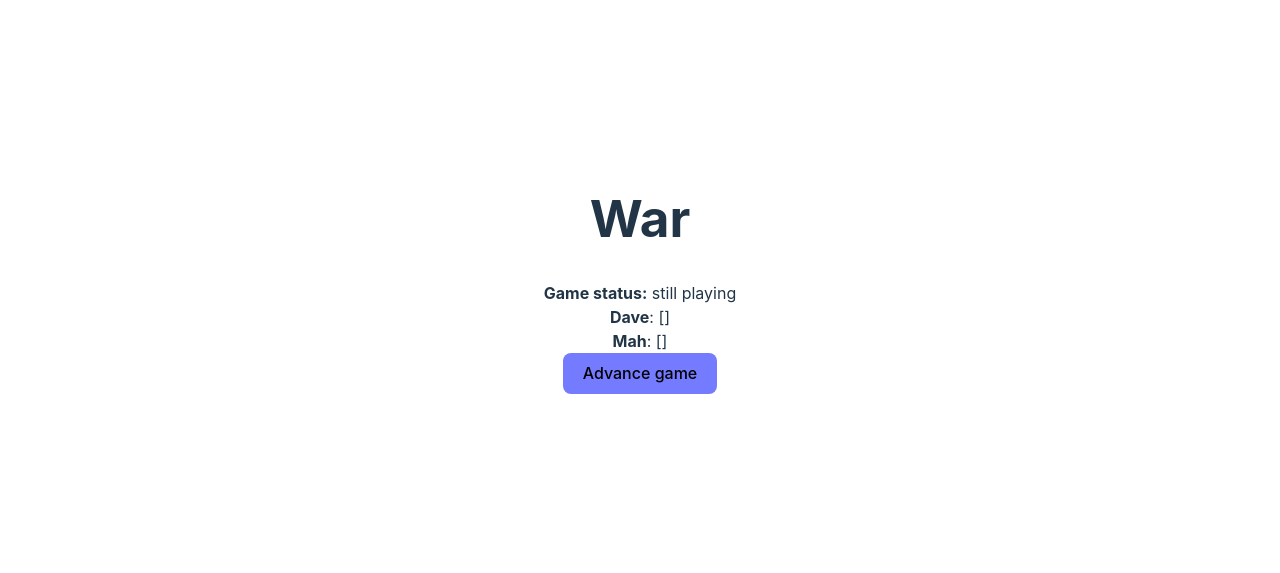
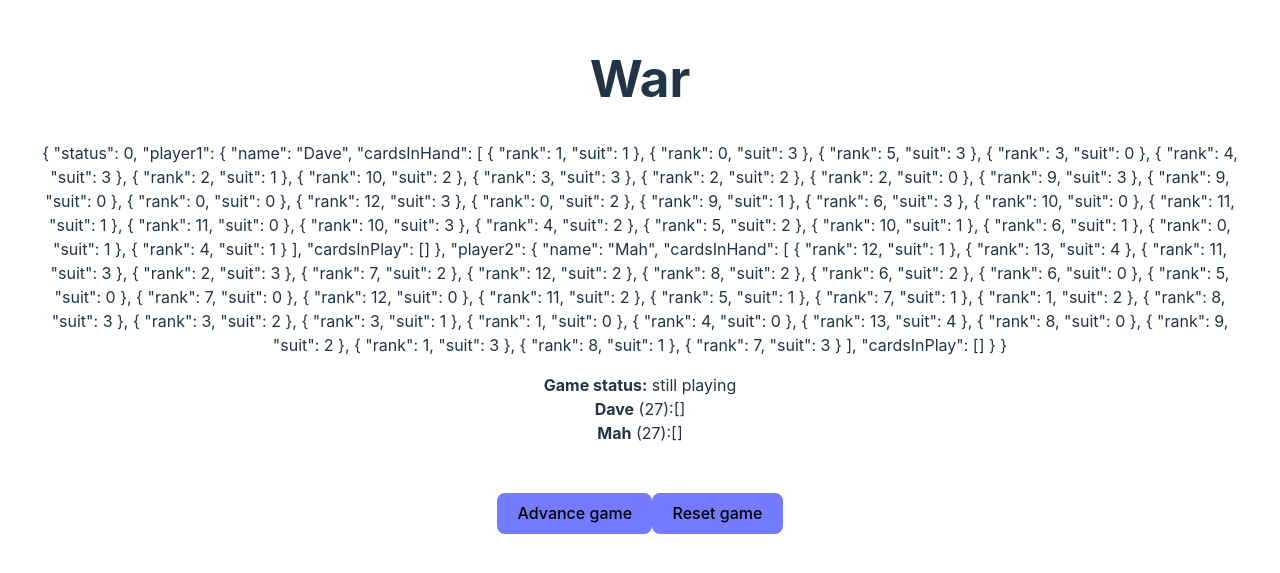
Before and after one commit to daveyarwood/warviz, a React (Vite) app: page / in a window 1280 px wide. Shown: the part 125-698 px from the top of the page. Built offline with nearby package versions, Linux system fonts and the light colour scheme.

Commit message:
Game logic working! :tada:

```diff
--- a/src/App.tsx
+++ b/src/App.tsx
@@ -7,7 +7,8 @@ import {
   iterateGame,
   GameStatus,
   Player,
-  Game,
+  roundOutcome,
+  roundOutcomeString,
 } from "./game";
 
 interface GameDisplayProps {
@@ -27,12 +28,13 @@ function GameDisplay(props: GameDisplayProps) {
 }
 
 function PlayerDisplay(props: PlayerDisplayProps) {
-  const cards = props.player.cardsInPlay;
-  const cardsList = cards.map(cardToText);
+  const cardsInPlay = props.player.cardsInPlay;
+  const cardsInHand = props.player.cardsInHand;
 
   return (
     <div>
-      <strong>{props.player.name}</strong>: {JSON.stringify(cardsList)}
+      <strong>{props.player.name}</strong> ({cardsInHand.length}):
+      {JSON.stringify(cardsInPlay.map(cardToText))}
     </div>
   );
 }
@@ -40,12 +42,20 @@ function PlayerDisplay(props: PlayerDisplayProps) {
 function War() {
   const [game, setGame] = useState(initialGame());
 
+  const outcome = roundOutcome(game);
+
   return (
     <div>
+      <p>{JSON.stringify(game, null, 2)}</p>
+
       <GameDisplay status={game.status} />
       <PlayerDisplay player={game.player1} />
       <PlayerDisplay player={game.player2} />
+      <br />
+      {outcome != null ? `Round outcome: ${roundOutcomeString(outcome)}` : ""}
+      <br />
       <button onClick={() => setGame(iterateGame(game))}>Advance game</button>
+      <button onClick={() => setGame(initialGame())}>Reset game</button>
     </div>
   );
 }
--- a/src/game.ts
+++ b/src/game.ts
@@ -48,36 +48,138 @@ export function initialGame(): Game {
   };
 }
 
+export enum RoundOutcome {
+  Player1Won,
+  Player2Won,
+  War,
+}
+
+export function roundOutcome(game: Game): RoundOutcome | null {
+  const cards1 = game.player1.cardsInPlay;
+  const cards2 = game.player2.cardsInPlay;
+
+  const maybeCard1 = cards1[cards1.length - 1];
+  const maybeCard2 = cards2[cards2.length - 1];
+
+  if (maybeCard1 == null || maybeCard2 == null) {
+    return null;
+  }
+
+  const card1 = maybeCard1!;
+  const card2 = maybeCard2!;
+
+  if (card1.rank == card2.rank) {
+    return RoundOutcome.War;
+  }
+
+  if (card1.rank > card2.rank) {
+    return RoundOutcome.Player1Won;
+  }
+
+  return RoundOutcome.Player2Won;
+}
+
+export function roundOutcomeString(outcome: RoundOutcome): string {
+  switch (outcome) {
+    case RoundOutcome.War:
+      return "WAR!";
+    case RoundOutcome.Player1Won:
+      return "Player 1 wins";
+    case RoundOutcome.Player2Won:
+      return "Player 2 wins";
+  }
+}
+
+[];
+
+function drawCard(player: Player): Player {
+  const card: Card | undefined = player.cardsInHand.shift();
+  if (card) {
+    player.cardsInPlay.push(card);
+  }
+  return player;
+}
+
+function transferCardsToPlayer1(game: Game): Game {
+  game.player1.cardsInHand = [
+    ...game.player1.cardsInHand,
+    ...game.player1.cardsInPlay,
+    ...game.player2.cardsInPlay,
+  ];
+
+  game.player1.cardsInPlay = [];
+  game.player2.cardsInPlay = [];
+
+  return { ...game };
+}
+
+function transferCardsToPlayer2(game: Game): Game {
+  game.player2.cardsInHand = [
+    ...game.player2.cardsInHand,
+    ...game.player2.cardsInPlay,
+    ...game.player1.cardsInPlay,
+  ];
+
+  game.player1.cardsInPlay = [];
+  game.player2.cardsInPlay = [];
+
+  return { ...game };
+}
+
 export function iterateGame(game: Game): Game {
   if (game.status != GameStatus.StillPlaying) {
     return game;
   }
 
-  if (game.player1.cardsInHand.length == 0) {
+  if (
+    game.player1.cardsInHand.length == 0 &&
+    game.player1.cardsInPlay.length == 0
+  ) {
     game.status = GameStatus.Player2Won;
-    return game;
+    return { ...game };
   }
 
-  if (game.player2.cardsInHand.length == 0) {
+  if (
+    game.player2.cardsInHand.length == 0 &&
+    game.player2.cardsInPlay.length == 0
+  ) {
     game.status = GameStatus.Player1Won;
-    return game;
+    return { ...game };
   }
 
   if (game.player1.cardsInPlay.length == 0) {
-    const card1: Card = game.player1.cardsInHand.shift()!;
-    game.player1.cardsInPlay.push(card1);
-
-    const card2: Card = game.player2.cardsInHand.shift()!;
-    game.player2.cardsInPlay.push(card2);
-
-    return game;
+    game.player1 = drawCard(game.player1);
+    game.player2 = drawCard(game.player2);
+    return { ...game };
   }
 
-  // TODO:
-  // * if one player is out of cards, then the other player wins
-  // * get a card from player1 deck and player2 deck
-  // * compare them. winner gets both cards at the end of their deck
-  // * figure out how to handle war
+  const outcome = roundOutcome(game);
+  switch (outcome) {
+    case RoundOutcome.War:
+      // Recognize the special case where one of the players is out of cards. In
+      // that scenario, the player gives their cards to the other player and
+      // they will lose at the beginning of the next iteration.
+      if (game.player1.cardsInHand.length == 0) {
+        return transferCardsToPlayer2(game);
+      }
+      if (game.player2.cardsInHand.length == 0) {
+        return transferCardsToPlayer1(game);
+      }
 
-  return game;
+      game.player1 = drawCard(drawCard(drawCard(game.player1)));
+      game.player2 = drawCard(drawCard(drawCard(game.player2)));
+
+      return { ...game };
+
+    case RoundOutcome.Player1Won:
+      return transferCardsToPlayer1(game);
+
+    case RoundOutcome.Player2Won:
+      return transferCardsToPlayer2(game);
+
+    default:
+      // This should only happen if `roundOutcome` produced null, which should
+      // never happen.
+      throw new Error(`Unexpected round outcome: ${outcome}`);
+  }
 }
```
Also changed, not shown: 1 other file (tests, documents, lock files or other folders).
